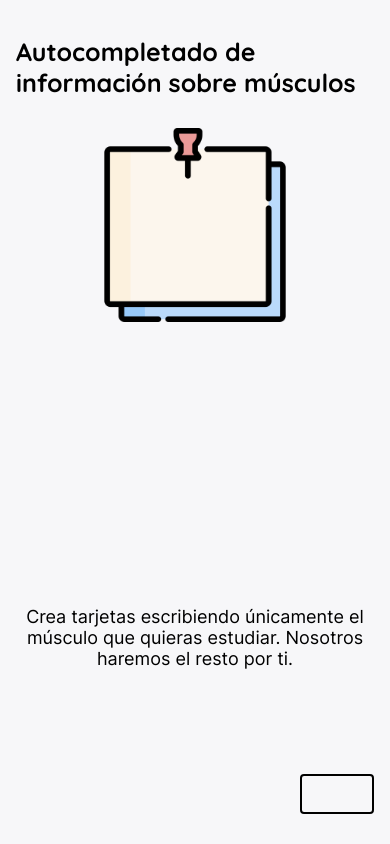
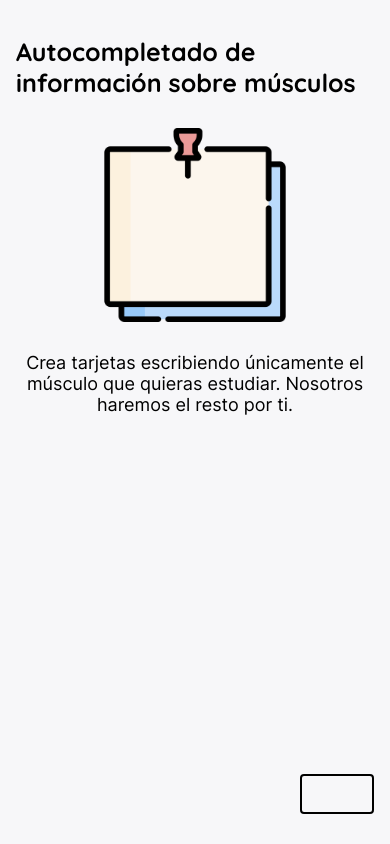
Before and after one commit to DiegoG28/IntelliCards, a React Native app: screen /OnboardingOne in a window 390 px wide. Built offline with nearby package versions, Linux system fonts and the light colour scheme; some icons are missing.

Commit message:
Se eliminó cuadro

```diff
--- a/src/components/Onboard.js
+++ b/src/components/Onboard.js
@@ -10,7 +10,6 @@ const Onboard = props => {
       <View style={styles.container}>
          <Text style={styles.title}>{title}</Text>
          <Image source={image} style={styles.image} />
-         <View style={styles.image} />
          <Text style={styles.description}>{children}</Text>
          <View style={styles.buttonContainer}>
             {isLastScreen ? (
```
